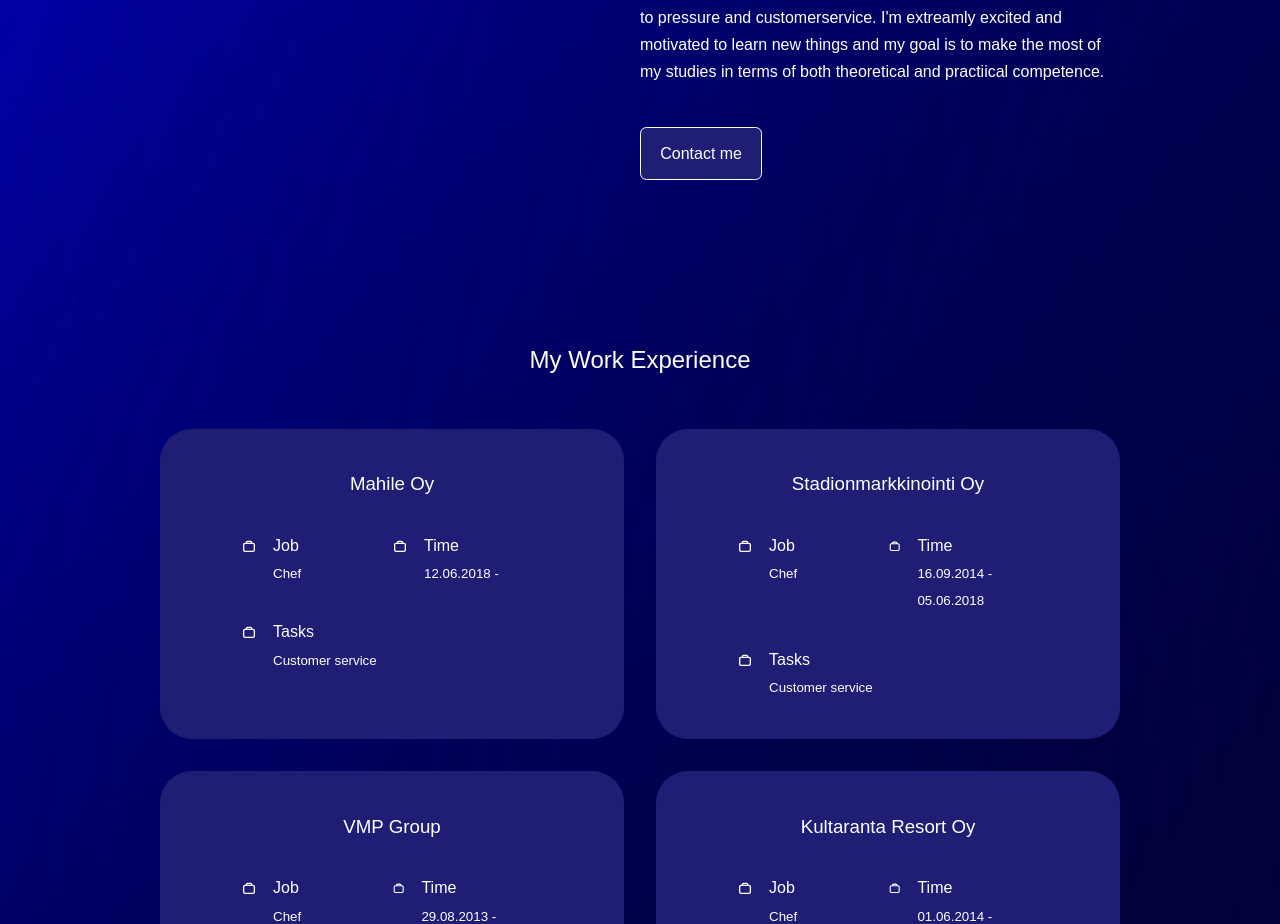
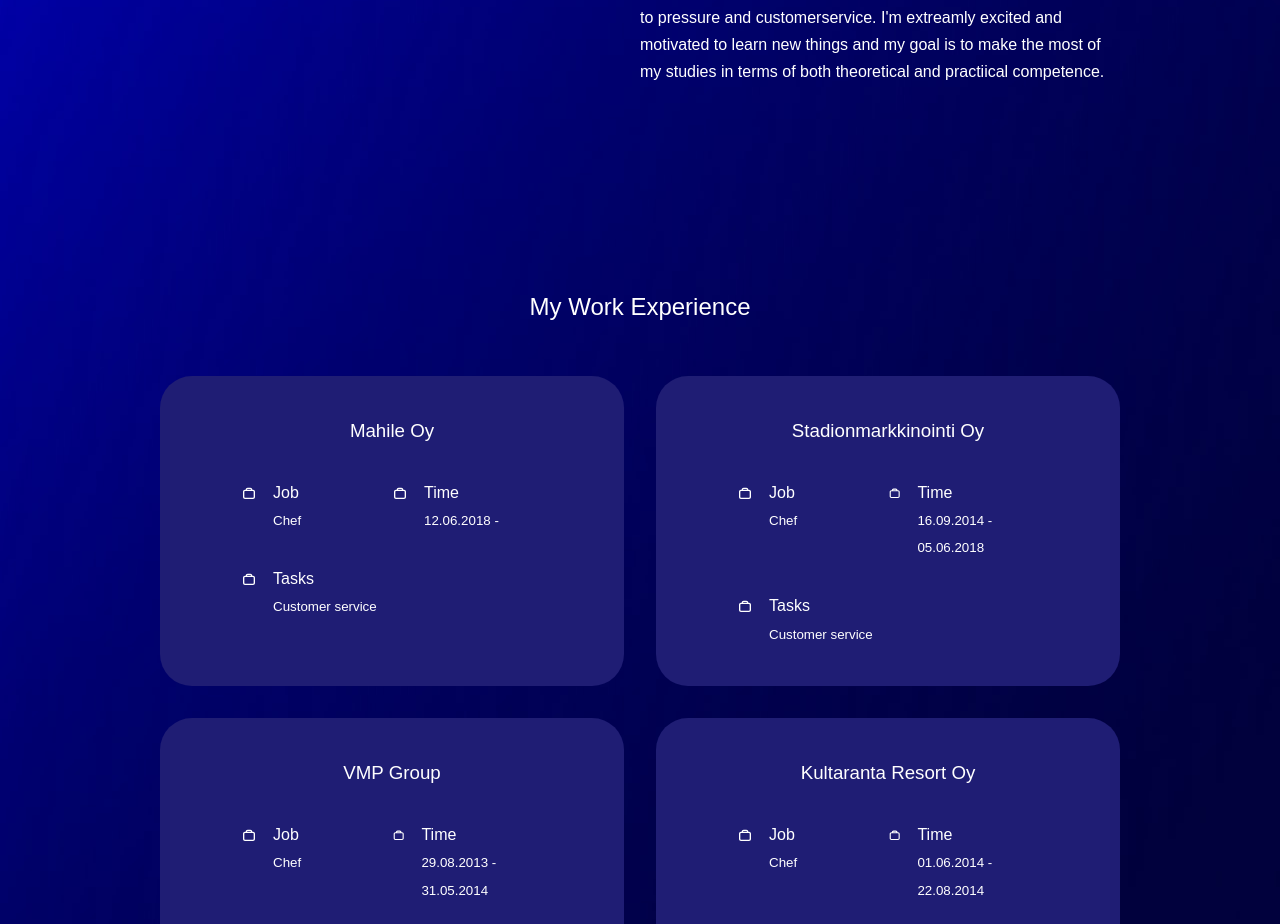
Before and after one commit to Nibbee/NikoVarjonen, a React (Create React App) app: page / in a window 1280 px wide. Shown: the part 1065-1989 px from the top of the page. Built offline with nearby package versions, Linux system fonts and the light colour scheme.

Commit message:
Removed useless button

```diff
--- a/src/components/about/About.jsx
+++ b/src/components/about/About.jsx
@@ -48,7 +48,6 @@
                         I'm extreamly excited and motivated to learn new things and my goal is to make the most
                         of my studies in terms of both theoretical and practiical competence.
                     </p>
-                    <a href="#contact" className="btn btn-primary">Contact me</a>
                 </div>
             </div>
         </section>
```
